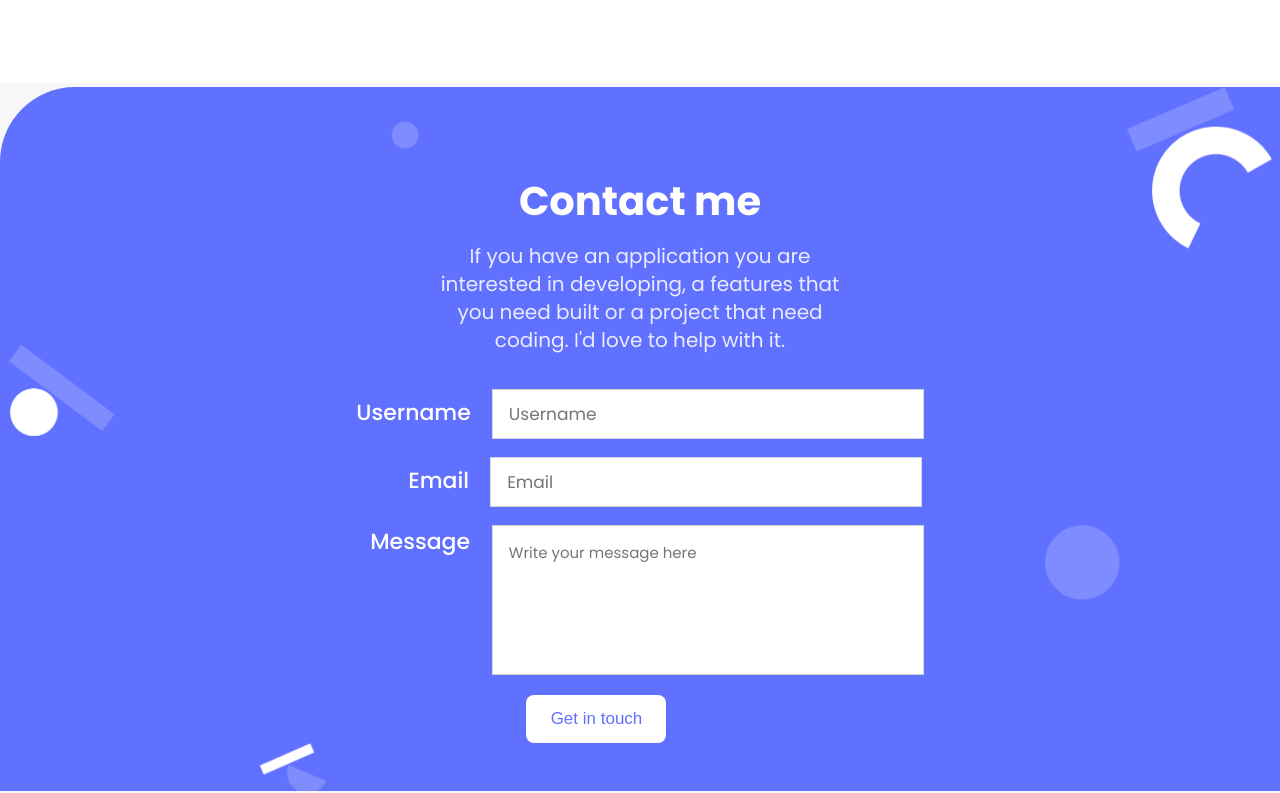
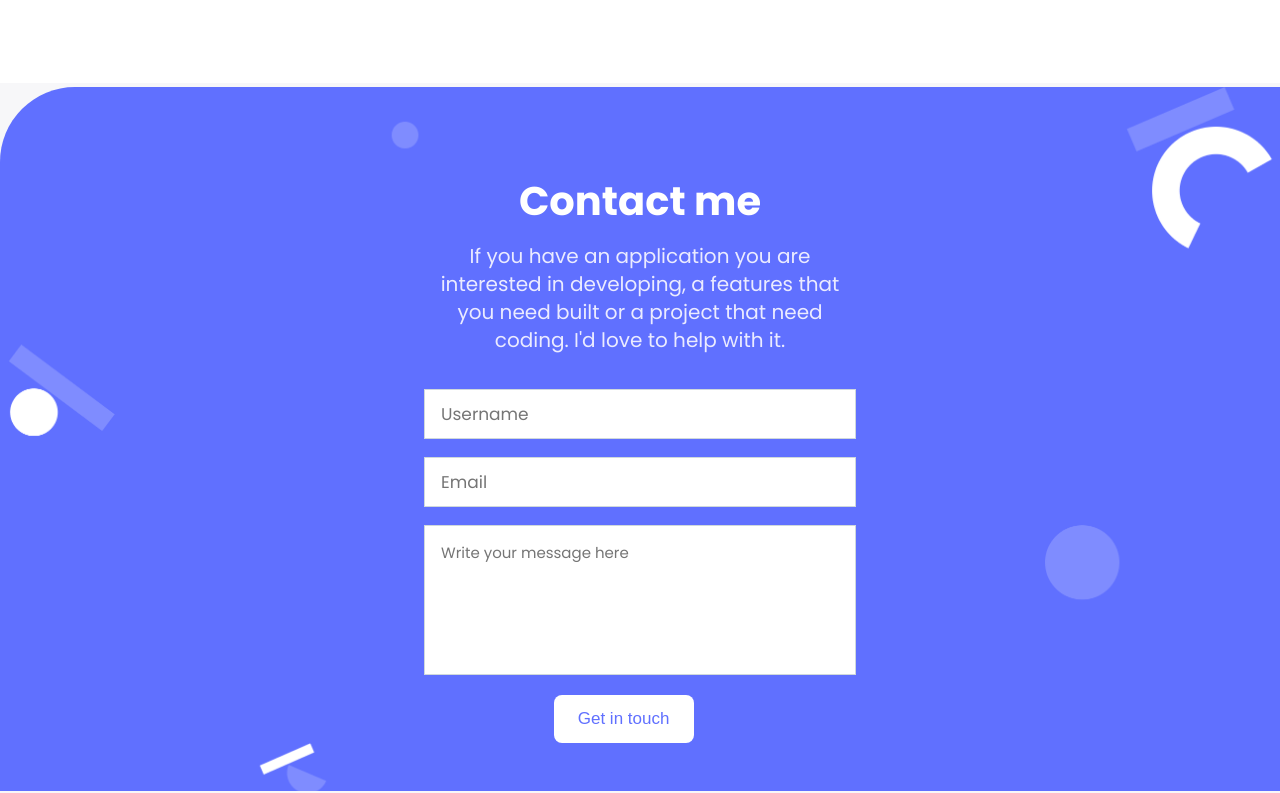
Before and after one commit to Megagig/My-Portfolio, a website: page index.html in a window 1280 px wide. Shown: the part 3848-4641 px from the top of the page. Drawn offline with Linux system fonts and the light colour scheme.

Commit message:
Add hidden to label

```diff
--- a/index.html
+++ b/index.html
@@ -261,7 +261,7 @@
         <div class="contact-form">
           <form action="https://formspree.io/f/mbjezpvk" method="POST">
             <div class="input-username">
-              <label for="name">Username</label>
+              <label hidden for="name">Username</label>
               <input
                 type="text"
                 id="name"
@@ -274,7 +274,7 @@
             </div>
             <br />
             <div class="email-input">
-              <label for="email" class="email-label">Email</label>
+              <label hidden for="email" class="email-label">Email</label>
               <input
                 type="email"
                 id="email"
@@ -289,7 +289,7 @@
             <br />
 
             <div class="text-area">
-              <label for="message" class="msg-label">Message</label>
+              <label hidden for="message" class="msg-label">Message</label>
               <textarea
                 name="message"
                 id="message"
```
